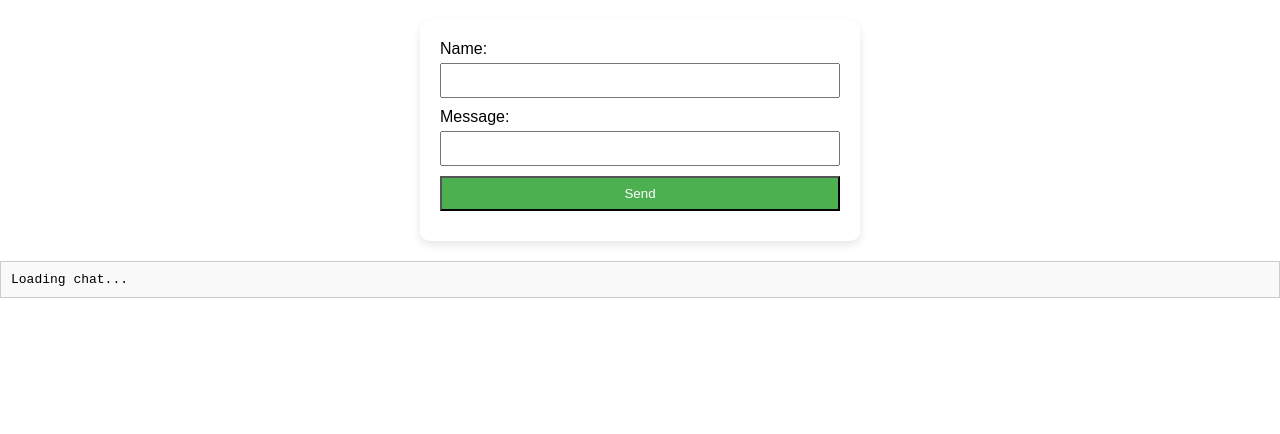
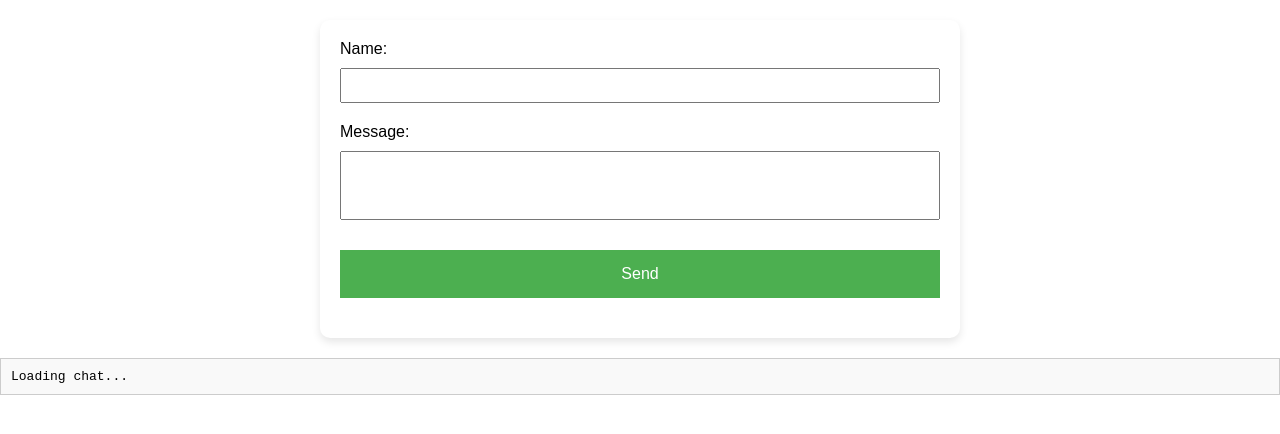
Before and after one commit to nickaj1/Chat-rooms, a Flask app: page / in a window 1280 px wide. Shown: the part 110-544 px from the top of the page. Run offline with Flask 3, Linux system fonts and the light colour scheme.

Commit message:
latest commit

```diff
--- a/static/assets/style.css
+++ b/static/assets/style.css
@@ -12,7 +12,8 @@ body {
 }
 
 .card {
-    max-width: 400px;
+    width: 80%;
+    max-width: 600px;
     margin: 20px auto;
     padding: 20px;
     border-radius: 10px;
@@ -26,18 +27,32 @@ form {
 }
 
 label {
-    margin-bottom: 5px;
+    margin-bottom: 10px;
 }
 
 input {
-    margin-bottom: 10px;
+    margin-bottom: 20px;
     padding: 8px;
+}
+
+#msg {
+    margin-bottom: 30px;
+    padding: 25px 42px;
 }
 
 #sendBtn {
     background-color: #4CAF50;
     color: white;
     cursor: pointer;
+    border: none;
+    padding: 15px 32px;
+    font-size: 16px;
+    transition: background-color 0.3s, color 0.3s;
+}
+
+#sendBtn:hover {
+    background-color: #45a049;
+    color: #fff;
 }
 
 #chatbox {
@@ -47,5 +62,3 @@ input {
     padding: 10px;
     background-color: #f9f9f9;
 }
-
-/* Add your additional styling here */
--- a/templates/index.html
+++ b/templates/index.html
@@ -20,7 +20,7 @@
             <label for="username">Name:</label>
             <input name="username" type="text">
             <label for="msg">Message:</label>
-            <input name="msg" type="text">
+            <input id="msg" name="msg" type="text">
             <input id="sendBtn" type="button" value="Send">
         </form>
     </div>
```
